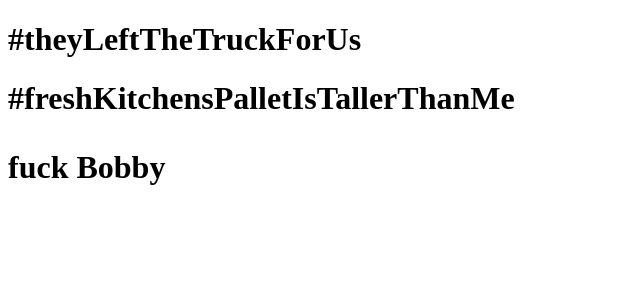
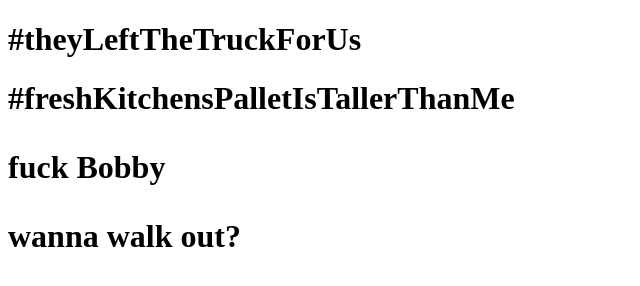
Before and after one commit to a-weed/a-weed.github.io, a plain HTML site: page index.html in a window 1280 px wide. Shown: the whole page, without its empty margins (0-640 px from the left). Drawn offline with Linux system fonts and the light colour scheme.

Commit message:
still fuck everything

```diff
--- a/index.html
+++ b/index.html
@@ -4,5 +4,6 @@
 <h1>#theyLeftTheTruckForUs</h1>
 <h1>#freshKitchensPalletIsTallerThanMe<h1>
 <p>fuck Bobby<p>
+<p>wanna walk out?<p>
 <body>
 <html>
```
